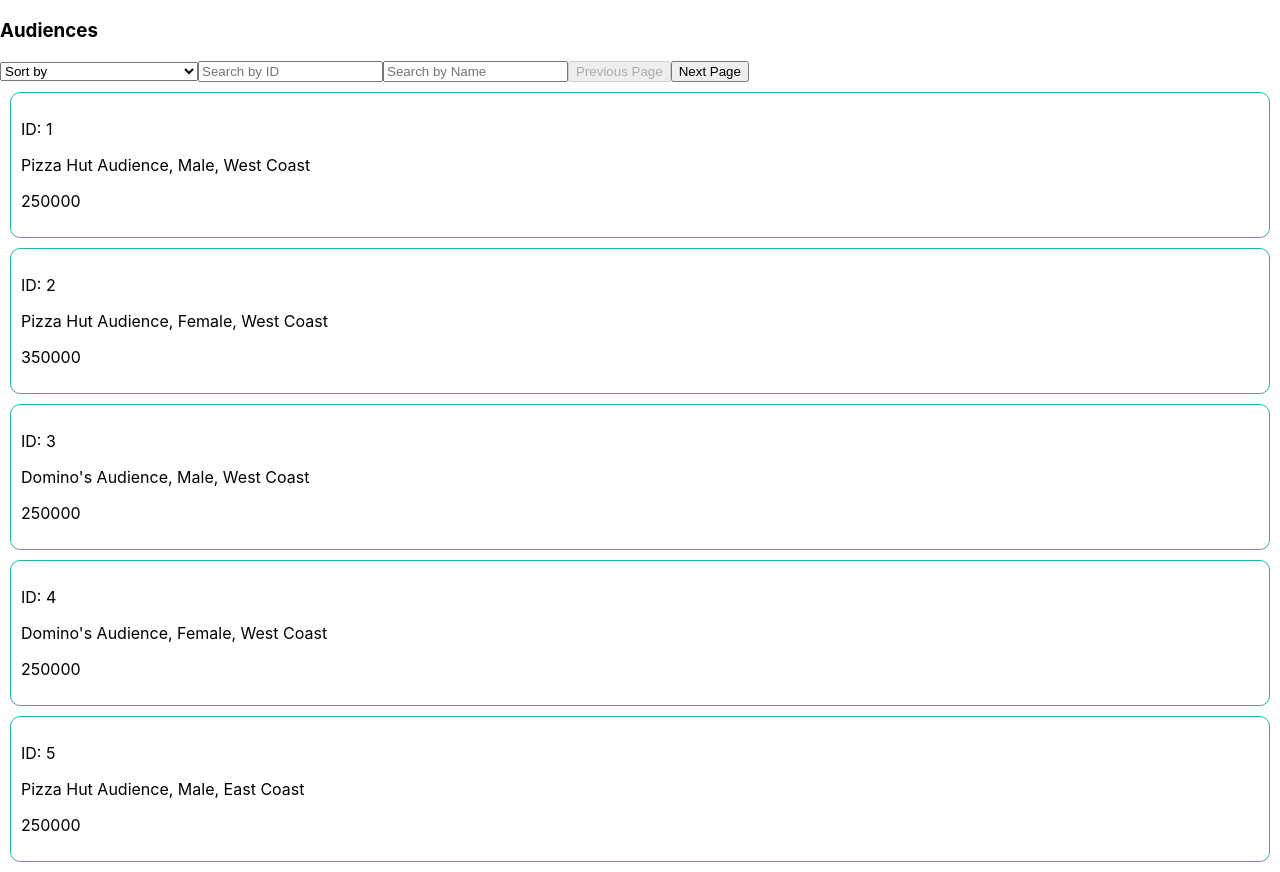
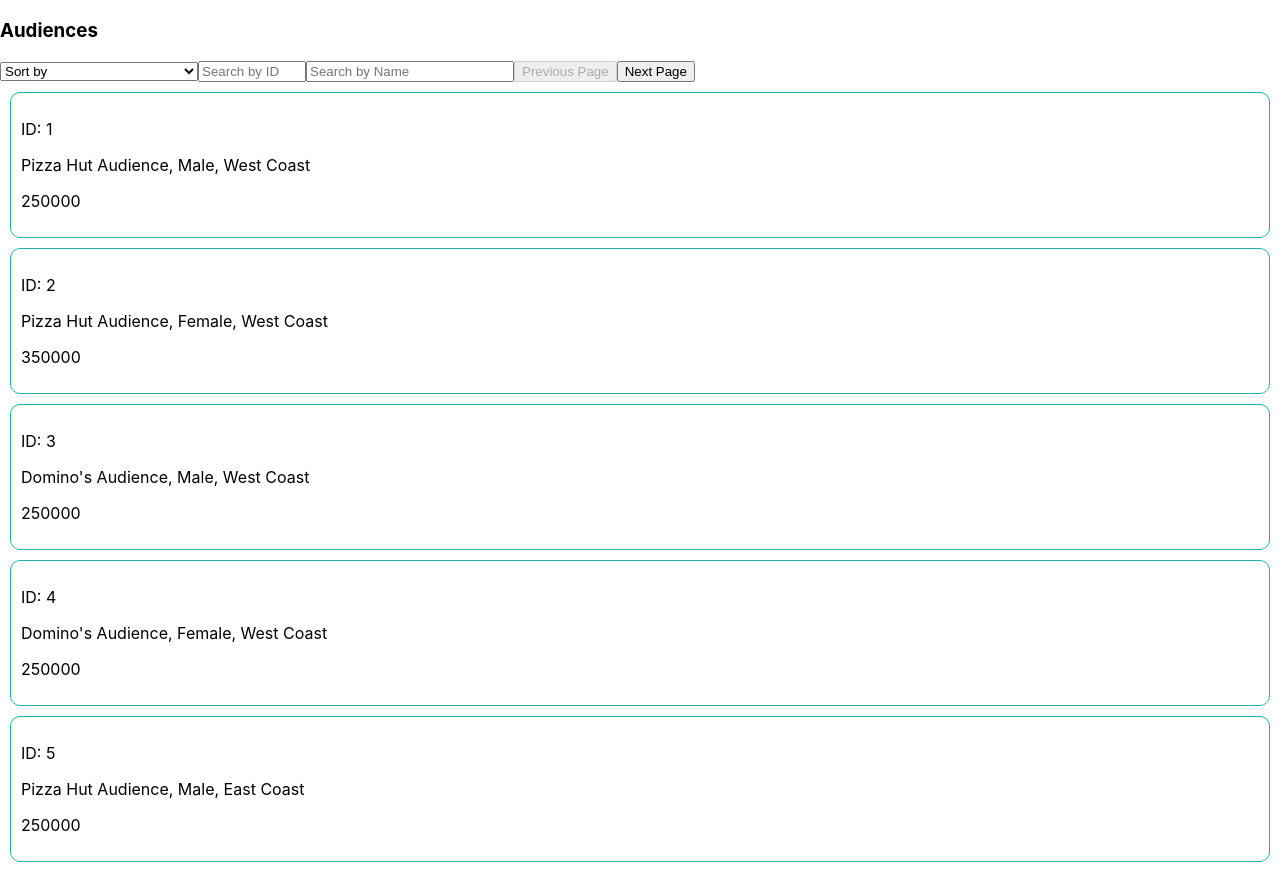
Before and after one commit to maxymapp/react-filter-sort-pagination, a React (Create React App) app: page / in a window 1280 px wide. Built offline with nearby package versions, Linux system fonts and the light colour scheme; data requests are answered from the project's data file.

Commit message:
html inputs: set attributes and css

```diff
--- a/src/components/AudienceList.css
+++ b/src/components/AudienceList.css
@@ -0,0 +1,6 @@
+input[type=number] {
+    width: 100px;
+}
+input[type=text] {
+    width: 200px;
+}
--- a/src/components/AudienceList.js
+++ b/src/components/AudienceList.js
@@ -6,14 +6,15 @@
     sortById,
     sortByName,
     sortBySizeTotal,
-    loadData, selectPage, selectDisplayedRecords, selectPagesTotal
+    loadData, selectPage, selectDisplayedRecords, selectPagesTotal, selectAllAudiences
 } from "../store";
 import Audience from "./Audience";
-
+import './AudienceList.css'
 
 const AudienceList = () => {
     const dispatch = useDispatch();
 
+    const allAudiences = useSelector(selectAllAudiences)
     const displayedRecords = useSelector(selectDisplayedRecords)
     const page = useSelector(selectPage)
     const pagesTotal = useSelector(selectPagesTotal)
@@ -54,7 +55,7 @@
                 <option value={'size_asc'}> Size Total - Lowest to Highest</option>
                 <option value={'size_desc'}>Size Total - Highest to Lowest</option>
             </select>
-            <input placeholder='Search by ID' onChange={e=> searchByIdHandler(e)} type='text'/>
+            <input placeholder='Search by ID' onChange={e=> searchByIdHandler(e)} type='number' min="0" max={allAudiences.length-1} />
             <input placeholder='Search by Name' onChange={e=> searchByNameHandler(e)} type='text'/>
 
             <button disabled={page==0} onClick={() => changePage(page-1)}>Previous Page</button>
```
